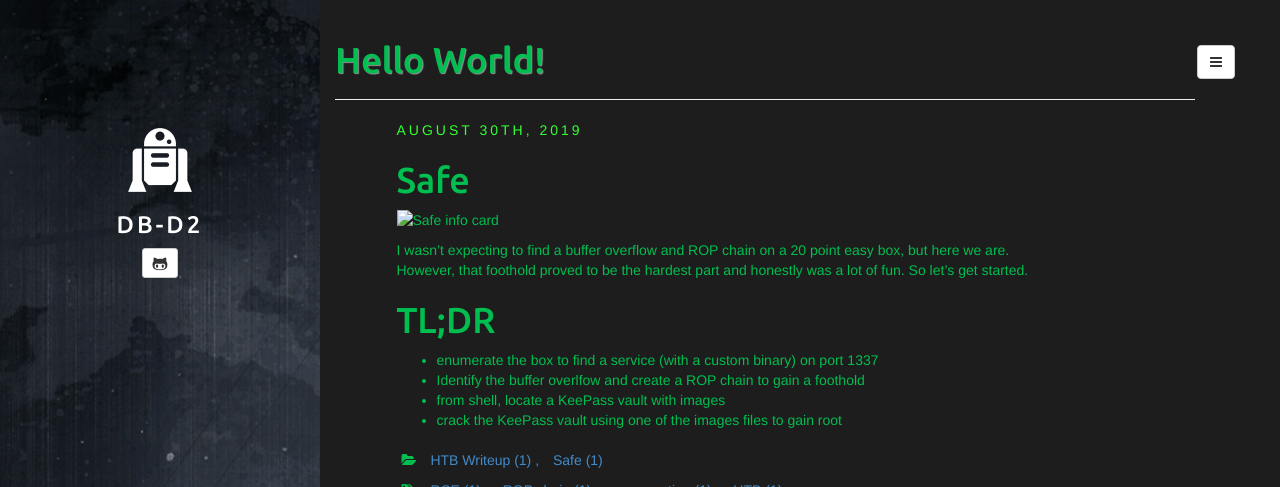
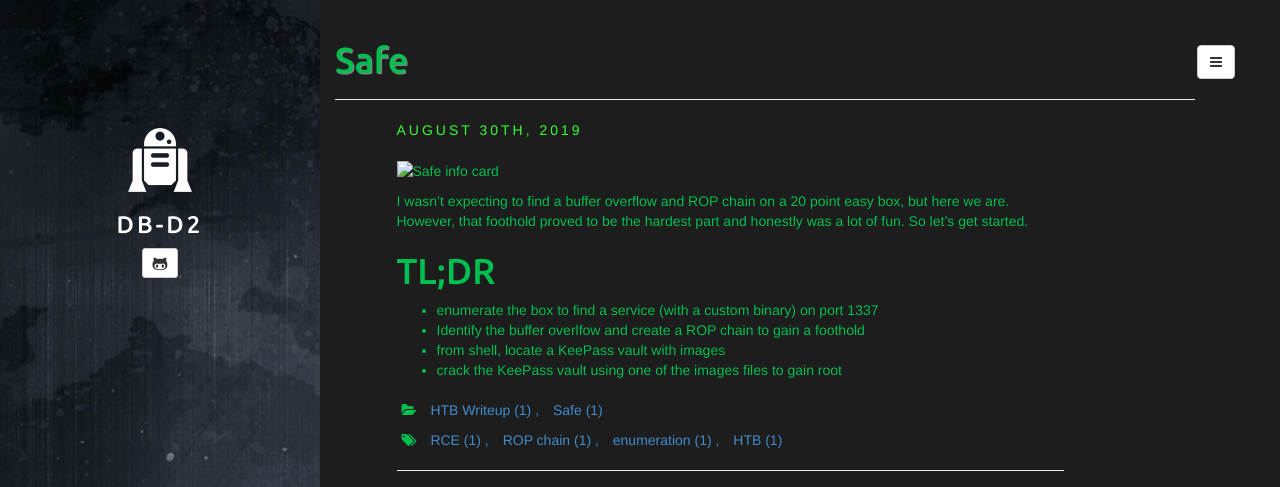
Before and after one commit to db-d2/db-d2.github.io, a Jekyll site: the page built from _posts/2019-08-30-safe.md, in a window 1280 px wide, cut to the strip 0-487 px from the top of the page. Built offline with Jekyll 4.4.1, drawn with Linux system fonts in a browser that asks for light colours.

Commit message:
Update 2019-08-30-safe.md

```diff
--- a/_posts/2019-08-30-safe.md
+++ b/_posts/2019-08-30-safe.md
@@ -1,13 +1,11 @@
 ---
 layout: post
-title: Hello World!
+title: Safe
 categories: [HTB Writeup, Safe]
 tags: [RCE, ROP chain, enumeration, HTB]
 fullview: true
 comments: true
 ---
-
-# Safe
 
 ![Safe info card](../images/safe_card.png)
 
```
